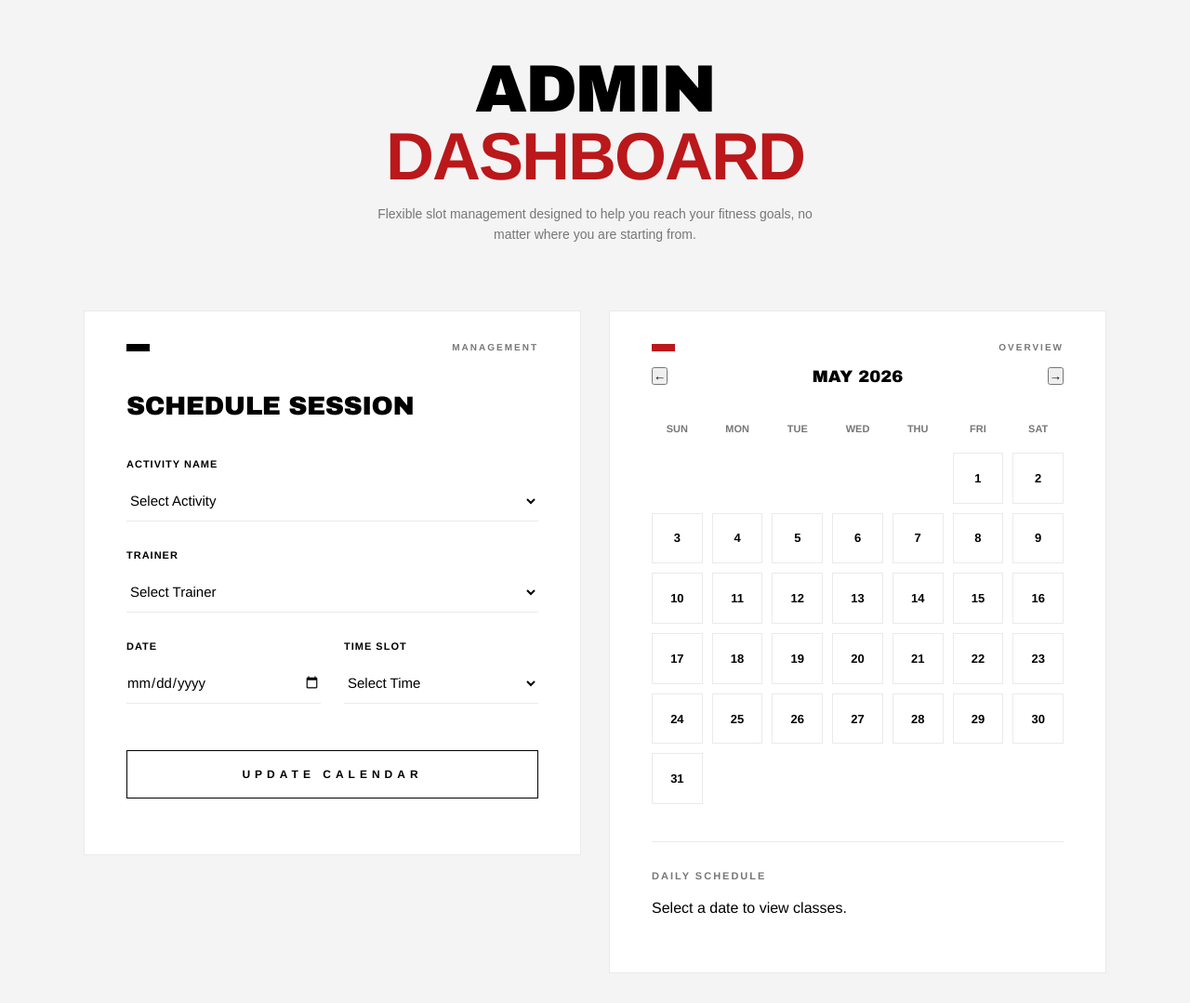
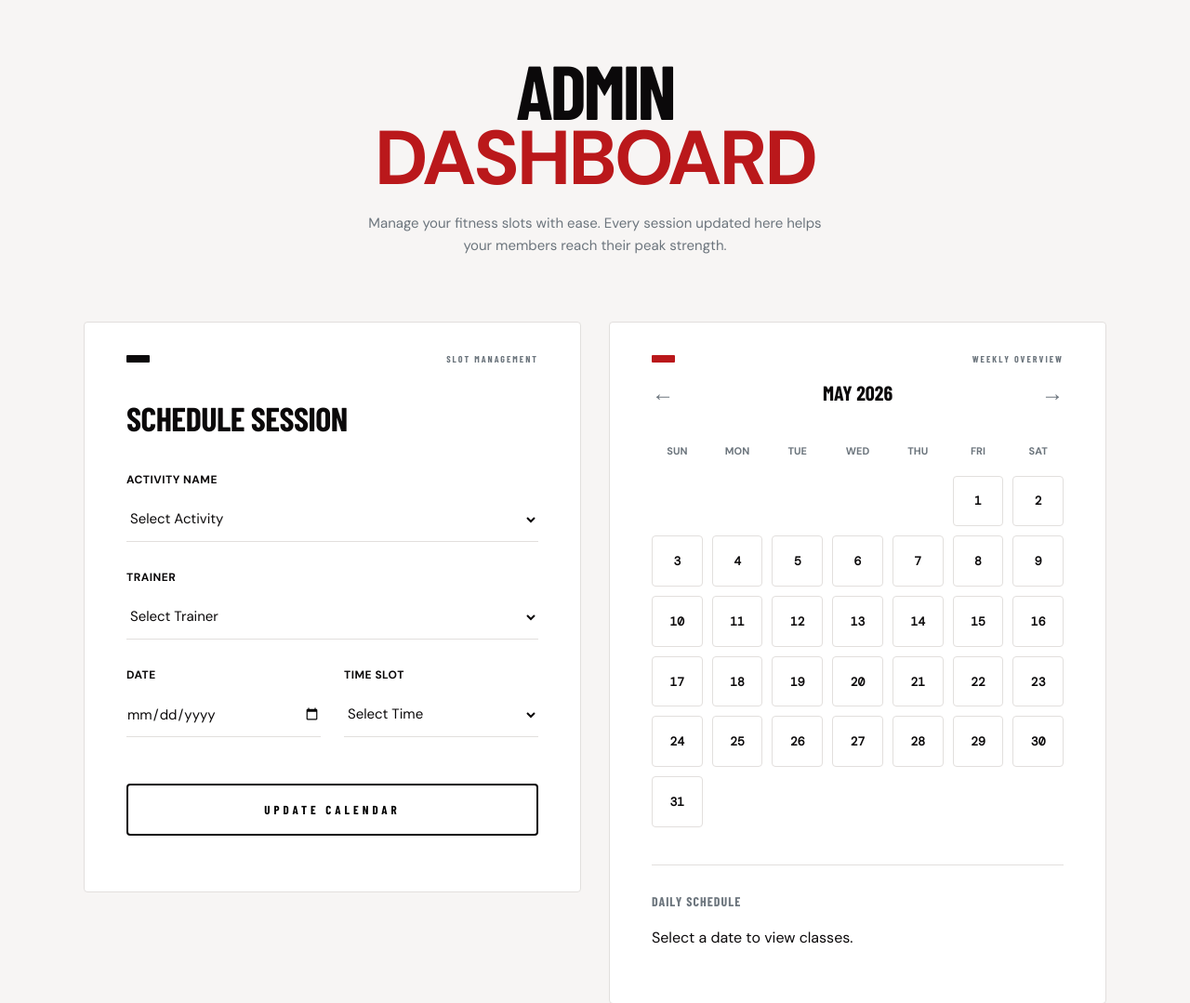
Before and after one commit to Muhaymin-sack/Fitness-Website, a plain HTML site: page admin_dashboard.html in a window 1280 px wide. Shown: the top 1079 px of the page at 93% size. Drawn offline with nearby package versions, Linux system fonts and the light colour scheme; a web font is replaced by a local one.

Commit message:
Admin Dashboard Update

```diff
--- a/admin_dashboard.html
+++ b/admin_dashboard.html
@@ -4,24 +4,42 @@
   <meta charset="UTF-8">
   <meta name="viewport" content="width=device-width, initial-scale=1.0">
   <title>Admin Dashboard | Fitness</title>
+  <link rel="preconnect" href="https://fonts.googleapis.com">
+  <link rel="preconnect" href="https://fonts.gstatic.com" crossorigin>
+  <link href="https://fonts.googleapis.com/css2?family=Barlow+Condensed:ital,wght@0,700;0,900;1,900&family=DM+Mono&family=DM+Sans:wght@400;500;700&display=swap" rel="stylesheet">
+
   <style>
     :root {
-      --bg-page: #F4F4F4;
-      --card-white: #FFFFFF;
-      --pure-black: #000000;
-      --gym-red: #BA181B;
-      --text-grey: #777777;
-      --border-thin: #EAEAEA;
+      /* Colors */
+      --red: #BA181B;
+      --white: #FFFFFF;
+      --gray: #6C757D;
+      --red-hover: #9b1315;
+      --gray-light: #e9ecef;
+      --ink: #0B090A;
+      --surface: #F7F5F4;
+      --card-bg: #FFFFFF;
+      --border: #e2dfdd;
+
+      /* Typography */
+      --heading: 'Barlow Condensed', sans-serif;
+      --body: 'DM Sans', sans-serif;
+      --mono: 'DM Mono', monospace;
+
+      /* Animation & UI */
+      --ease: 0.22s cubic-bezier(0.4, 0, 0.2, 1);
+      --radius: 4px;
     }
 
     * {
       margin: 0; padding: 0; box-sizing: border-box;
-      font-family: 'Helvetica Neue', Helvetica, Arial, sans-serif;
+      font-family: var(--body);
+      -webkit-font-smoothing: antialiased;
     }
 
     body {
-      background-color: var(--bg-page);
-      color: var(--pure-black);
+      background-color: var(--surface);
+      color: var(--ink);
       padding: 60px 20px;
       display: flex;
       justify-content: center;
@@ -29,32 +47,29 @@
 
     .main-container { width: 100%; max-width: 1100px; }
 
-    /* FIXED HEADER: CLEAN BOLD SANS-SERIF */
+    /* HEADER STYLING */
     header { text-align: center; margin-bottom: 70px; }
 
     header h1 {
-      /* Switching from Impact to a cleaner Arial Black / Helvetica stack */
-      font-family: 'Arial Black', 'Helvetica Neue', Helvetica, Arial, sans-serif;
-      font-size: 72px;
+      font-family: var(--heading);
+      font-size: 82px;
       text-transform: uppercase;
-      line-height: 1.0;
-      letter-spacing: -2px; /* Reduced the negative spacing for clarity */
+      line-height: 0.9;
+      letter-spacing: -3px;
       font-weight: 900;
       display: block;
     }
 
-    header h1 .red-text { color: var(--gym-red); display: block; }
+    header h1 .red-text { color: var(--red); display: block; }
 
     header p {
-      font-family: Arial, sans-serif;
-      color: var(--text-grey);
-      font-size: 14px;
-      margin-top: 15px;
+      color: var(--gray);
+      font-size: 15px;
+      margin-top: 20px;
       max-width: 500px;
       margin-left: auto;
       margin-right: auto;
       line-height: 1.6;
-      font-weight: 400;
     }
 
     /* GRID & CARDS */
@@ -66,41 +81,44 @@
     }
 
     .card {
-      background-color: var(--card-white);
-      border: 1px solid var(--border-thin);
+      background-color: var(--card-bg);
+      border: 1px solid var(--border);
       padding: 60px 45px;
       position: relative;
-      border-radius: 0px;
+      border-radius: var(--radius);
+      transition: border-color var(--ease);
     }
 
+    /* Card Status Indicators */
     .card::before {
       content: '';
       position: absolute;
       top: 35px; left: 45px;
       width: 25px; height: 8px;
-      background: var(--pure-black);
+      background: var(--ink);
+      border-radius: 1px;
     }
 
-    .card.accent::before { background: var(--gym-red); }
+    .card.accent::before { background: var(--red); }
 
     .card-label {
       position: absolute;
       top: 33px; right: 45px;
       font-size: 10px;
-      font-weight: 800;
+      font-weight: 700;
       text-transform: uppercase;
-      color: var(--text-grey);
+      color: var(--gray);
       letter-spacing: 2px;
+      font-family: var(--heading);
     }
 
-    /* CLEANER SECTION HEADING */
     .card h2 {
-      font-family: 'Arial Black', sans-serif;
-      font-size: 28px;
+      font-family: var(--heading);
+      font-size: 36px;
       text-transform: uppercase;
       margin: 25px 0 40px 0;
       letter-spacing: -0.5px;
-      line-height: 1.2;
+      line-height: 1.0;
     }
 
     /* FORM STYLING */
@@ -109,43 +127,51 @@
 
     label {
       display: block;
-      font-size: 11px;
-      font-weight: 900;
+      font-size: 12px;
+      font-weight: 700;
       text-transform: uppercase;
       margin-bottom: 12px;
-      letter-spacing: 1px;
+      letter-spacing: 0.5px;
+      color: var(--ink);
     }
 
     select, input {
       width: 100%;
       padding: 12px 0;
       border: none;
-      border-bottom: 1px solid var(--border-thin);
+      border-bottom: 1px solid var(--border);
       font-size: 15px;
       outline: none;
       background: transparent;
       border-radius: 0;
-      color: var(--pure-black);
+      color: var(--ink);
+      transition: border-color var(--ease);
     }
 
-    select:focus, input:focus { border-bottom-color: var(--gym-red); }
+    select:focus, input:focus { border-bottom-color: var(--red); }
 
-    /* GHOST BUTTON MATCHING 'SELECT PLAN' */
+    /* PRIMARY BUTTON */
     .primary-btn {
       width: 100%;
       padding: 18px;
       background: transparent;
-      border: 1px solid var(--pure-black);
-      font-size: 12px;
-      font-weight: 800;
+      border: 2px solid var(--ink);
+      font-size: 13px;
+      font-weight: 700;
       text-transform: uppercase;
-      letter-spacing: 5px;
+      letter-spacing: 4px;
       cursor: pointer;
-      transition: 0.3s;
+      transition: var(--ease);
       margin-top: 20px;
+      border-radius: var(--radius);
+      font-family: var(--heading);
     }
 
-    .primary-btn:hover { background: var(--pure-black); color: #FFF; }
+    .primary-btn:hover {
+      background: var(--ink);
+      color: var(--white);
+      transform: translateY(-2px);
+    }
 
     /* CALENDAR UI */
     .cal-nav {
@@ -156,39 +182,55 @@
     }
 
     .cal-nav h3 {
-        font-family: 'Arial Black', sans-serif;
-        text-transform: uppercase;
-        font-size: 18px;
+      font-family: var(--heading);
+      text-transform: uppercase;
+      font-size: 22px;
     }
+
+    .cal-nav button {
+      background: none;
+      border: none;
+      font-size: 24px;
+      cursor: pointer;
+      color: var(--gray);
+      transition: color var(--ease);
+    }
+    .cal-nav button:hover { color: var(--red); }
 
     .calendar-grid { display: grid; grid-template-columns: repeat(7, 1fr); gap: 10px; }
 
     .day-name {
       text-align: center;
       font-size: 11px;
-      font-weight: 900;
+      font-weight: 700;
       text-transform: uppercase;
-      color: var(--text-grey);
+      color: var(--gray);
       margin-bottom: 20px;
     }
 
     .day {
       aspect-ratio: 1;
-      border: 1px solid var(--border-thin);
+      border: 1px solid var(--border);
       display: flex;
       align-items: center;
       justify-content: center;
       font-size: 13px;
       font-weight: 700;
       position: relative;
+      border-radius: var(--radius);
+      transition: var(--ease);
+      font-family: var(--mono);
     }
 
     .day.empty { border: none; }
-    .day:hover:not(.empty) { background: #F9F9F9; border-color: var(--pure-black); }
+    .day:hover:not(.empty) {
+      background: var(--gray-light);
+      border-color: var(--ink);
+    }
 
     .event-indicator {
-      width: 4px; height: 4px;
-      background: var(--gym-red);
+      width: 6px; height: 6px;
+      background: var(--red);
       border-radius: 50%;
       position: absolute;
       bottom: 8px;
@@ -197,12 +239,18 @@
     /* SCHEDULE LIST */
     .schedule-viewer {
       margin-top: 40px;
-      border-top: 1px solid var(--border-thin);
+      border-top: 1px solid var(--border);
       padding-top: 30px;
     }
 
     .schedule-viewer h4 {
-      font-size: 11px; font-weight: 900; text-transform: uppercase; color: var(--text-grey); margin-bottom: 20px; letter-spacing: 2px;
+      font-family: var(--heading);
+      font-size: 14px;
+      font-weight: 700;
+      text-transform: uppercase;
+      color: var(--gray);
+      margin-bottom: 20px;
+      letter-spacing: 1px;
     }
 
     .class-item {
@@ -210,11 +258,29 @@
       justify-content: space-between;
       align-items: center;
       padding: 15px 0;
-      border-bottom: 1px solid #F4F4F4;
+      border-bottom: 1px solid var(--surface);
     }
 
-    .class-info b { font-size: 14px; text-transform: uppercase; display: block; letter-spacing: 1px; }
-    .class-time { font-family: 'Arial Black', sans-serif; color: var(--gym-red); font-size: 14px; }
+    .class-item:last-child { border: none; }
+
+    .class-info b {
+      font-family: var(--heading);
+      font-size: 18px;
+      text-transform: uppercase;
+      display: block;
+      line-height: 1;
+    }
+    .class-info span {
+      font-size: 12px;
+      color: var(--gray);
+      font-weight: 500;
+    }
+    .class-time {
+      font-family: var(--mono);
+      color: var(--red);
+      font-size: 14px;
+      font-weight: 700;
+    }
 
     @media (max-width: 900px) { .dashboard-grid { grid-template-columns: 1fr; } }
   </style>
@@ -224,33 +290,33 @@
 <div class="main-container">
   <header>
     <h1>ADMIN <span class="red-text">DASHBOARD</span></h1>
-    <p>Flexible slot management designed to help you reach your fitness goals, no matter where you are starting from.</p>
+    <p>Manage your fitness slots with ease. Every session updated here helps your members reach their peak strength.</p>
   </header>
 
   <div class="dashboard-grid">
 
     <div class="card">
-      <span class="card-label">Management</span>
+      <span class="card-label">Slot Management</span>
       <h2>SCHEDULE SESSION</h2>
       <form id="slotForm">
         <div class="form-group">
-          <label>ACTIVITY NAME</label>
+          <label>Activity Name</label>
           <select id="activity" required>
             <option value="" disabled selected>Select Activity</option>
             <option>HIIT Class</option><option>Yoga & Pilates</option><option>Weightlifting</option><option>Boxing</option>
           </select>
         </div>
         <div class="form-group">
-          <label>TRAINER</label>
+          <label>Trainer</label>
           <select id="trainer" required>
             <option value="" disabled selected>Select Trainer</option>
             <option>David Chen</option><option>Emily Rodriguez</option><option>Michael Brown</option>
           </select>
         </div>
         <div class="form-row">
-          <div class="form-group"><label>DATE</label><input type="date" id="date" required></div>
+          <div class="form-group"><label>Date</label><input type="date" id="date" required></div>
           <div class="form-group">
-            <label>TIME SLOT</label>
+            <label>Time Slot</label>
             <select id="time" required>
               <option value="" disabled selected>Select Time</option>
               <option>09:00 AM</option><option>12:00 PM</option><option>05:00 PM</option><option>07:00 PM</option>
@@ -262,11 +328,11 @@
     </div>
 
     <div class="card accent">
-      <span class="card-label">Overview</span>
+      <span class="card-label">Weekly Overview</span>
       <div class="cal-nav">
-        <button id="prevBtn" style="font-weight: bold;">&larr;</button>
+        <button id="prevBtn" aria-label="Previous Month">&larr;</button>
         <h3 id="monthLabel">May 2026</h3>
-        <button id="nextBtn" style="font-weight: bold;">&rarr;</button>
+        <button id="nextBtn" aria-label="Next Month">&rarr;</button>
       </div>
       <div class="calendar-grid">
         <div class="day-name">Sun</div><div class="day-name">Mon</div><div class="day-name">Tue</div>
@@ -319,7 +385,7 @@
     const dayEvents = scheduleData[dateKey] || [];
 
     if (dayEvents.length === 0) {
-      list.innerHTML = "No classes scheduled for this day.";
+      list.innerHTML = `<div style="font-size: 14px; color: var(--gray);">No classes scheduled for this day.</div>`;
       return;
     }
 
@@ -349,7 +415,11 @@
     render();
     showClasses(d);
     document.getElementById("slotForm").reset();
-    alert("CALENDAR UPDATED SUCCESSFULLY");
+    // Minimalistic success feedback
+    const btn = document.querySelector('.primary-btn');
+    const originalText = btn.innerText;
+    btn.innerText = "SUCCESS";
+    setTimeout(() => { btn.innerText = originalText; }, 2000);
   };
 
   document.getElementById("prevBtn").onclick = () => { viewDate.setMonth(viewDate.getMonth() - 1); render(); };
```
